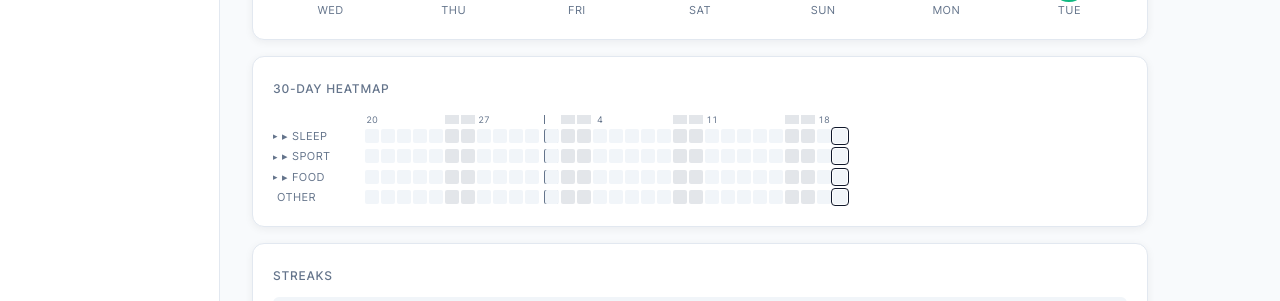
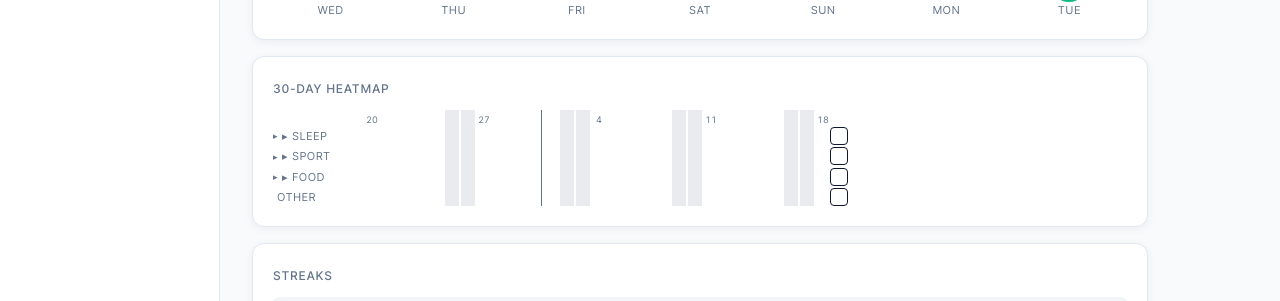
Before and after one commit to Goshamorq/health_app, a FastAPI app: page / in a window 1280 px wide. Shown: the part 409-710 px from the top of the page. Run offline with FastAPI, Linux system fonts and the light colour scheme; data comes from the database, SQL or seed files in the repository; data that the repository does not hold is empty; parts of the project's set-up code (start-up, migrations or seed data) failed here and were passed over.

Commit message:
Heatmap: full-height weekend stripe + 1px month line as one bg layer
Replaces the per-cell weekend tint (which only painted empty cells)
and the per-cell month-divider box-shadow (which read like a small
attached block) with a single absolutely-positioned background layer
under the heatmap rows:

  * <div.heatmap-bg> sits at top:0 bottom:0 left:92px and contains
    30 <span.heatmap-bg-col> cells matching the data columns. Weekend
    columns get a faint slate fill that now spans the full heatmap
    height — date strip, every pillar row, AND any expanded habit
    drilldown — visible behind every cell as one continuous rectangle.
  * Month boundaries become a 1px <span.heatmap-month-divider> in
    --muted, inserted between bg cells. align-self: stretch on the
    divider element makes it span the full bg-layer height, so the
    line crosses every row uninterrupted.
  * Foreground rows get z-index:1 + position:relative so they paint
    above the bg. Cells with no data are now `background: transparent`
    so the weekend rectangle reads through them; filled cells keep
    their pillar hue and naturally hide the stripe behind them.

Cells layer adds the same 1px divider element as an invisible spacer
at month boundaries so the columns of cells and bg stay aligned even
with the divider width factored in.

Old per-cell rules (is-weekend background, is-month-start margin +
box-shadow) deleted.

Co-Authored-By: Claude Opus 4.7 (1M context) <noreply@anthropic.com>

```diff
--- a/app/templates/dashboard.html
+++ b/app/templates/dashboard.html
@@ -71,16 +71,23 @@
     <section class="block">
         <span class="label-eyebrow">30-day heatmap</span>
         <div class="heatmap">
+            <div class="heatmap-bg" aria-hidden="true">
+                {% for m in heatmap_date_meta %}
+                {% if m.is_month_start %}<span class="heatmap-month-divider"></span>{% endif %}
+                <span class="heatmap-bg-col{% if m.is_weekend %} is-weekend{% endif %}"></span>
+                {% endfor %}
+            </div>
+
             <div class="heatmap-dates-row">
                 <span class="heatmap-dates-spacer"></span>
                 <div class="heatmap-dates">
                     {% for m in heatmap_date_meta %}
-                    <span class="heatmap-date-cell{% if m.is_weekend %} is-weekend{% endif %}{% if m.is_month_start %} is-month-start{% endif %}">
-                        {% if m.is_monday %}{{ m.day_of_month }}{% endif %}
-                    </span>
+                    {% if m.is_month_start %}<span class="heatmap-month-divider"></span>{% endif %}
+                    <span class="heatmap-date-cell">{% if m.is_monday %}{{ m.day_of_month }}{% endif %}</span>
                     {% endfor %}
                 </div>
             </div>
+
             {% for row in heatmap_rows %}
             <div class="heatmap-pillar" x-data="{open: false}">
                 <div class="heatmap-row">
@@ -93,8 +100,9 @@
                     {% endif %}
                     <div class="heatmap-cells">
                         {% for cell in row.cells %}
+                        {% if cell.is_month_start %}<span class="heatmap-month-divider"></span>{% endif %}
                         <a href="/?date={{ cell.date }}"
-                           class="heatmap-cell pillar-{{ row.pillar }} level-{{ cell.level }}{% if cell.is_viewed %} is-viewed{% endif %}{% if cell.is_weekend %} is-weekend{% endif %}{% if cell.is_month_start %} is-month-start{% endif %}"
+                           class="heatmap-cell pillar-{{ row.pillar }} level-{{ cell.level }}{% if cell.is_viewed %} is-viewed{% endif %}"
                            title="{{ cell.date }}: {{ row.pillar }} {{ cell.pct }}%"></a>
                         {% endfor %}
                     </div>
@@ -106,8 +114,9 @@
                         <span class="heatmap-habit-name" title="{{ habit.name }}">{{ habit.name }}</span>
                         <div class="heatmap-habit-cells">
                             {% for cell in habit.cells %}
+                            {% if cell.is_month_start %}<span class="heatmap-month-divider"></span>{% endif %}
                             <a href="/?date={{ cell.date }}"
-                               class="heatmap-cell is-habit pillar-{{ row.pillar }} {% if cell.done %}done{% else %}miss{% endif %}{% if cell.is_viewed %} is-viewed{% endif %}{% if cell.is_weekend %} is-weekend{% endif %}{% if cell.is_month_start %} is-month-start{% endif %}"
+                               class="heatmap-cell is-habit pillar-{{ row.pillar }} {% if cell.done %}done{% else %}miss{% endif %}{% if cell.is_viewed %} is-viewed{% endif %}"
                                title="{{ cell.date }}: {{ habit.name }} — {{ 'done' if cell.done else 'miss' }}"></a>
                             {% endfor %}
                         </div>
--- a/static/app.css
+++ b/static/app.css
@@ -604,11 +604,45 @@ fieldset legend {
 }
 
 .heatmap {
+    position: relative;
     display: flex;
     flex-direction: column;
     gap: 4px;
     margin-top: 12px;
 }
+/* Absolutely-positioned background layer spans the full heatmap height
+   (date strip + 4 pillar rows + any expanded drilldowns). Renders weekend
+   stripes behind the columns and a 1px line at month boundaries that
+   visually crosses every row. Sits below cells via z-index. */
+.heatmap-bg {
+    position: absolute;
+    top: 0; bottom: 0;
+    left: 92px;          /* matches 80px label + 12px gap on every row */
+    display: flex;
+    gap: 2px;
+    pointer-events: none;
+    z-index: 0;
+}
+.heatmap-bg-col {
+    width: 14px;
+    flex-shrink: 0;
+}
+.heatmap-bg-col.is-weekend { background: rgb(100 116 139 / 0.14); }
+.heatmap-bg .heatmap-month-divider {
+    width: 1px;
+    background: var(--muted);
+    align-self: stretch;
+    flex-shrink: 0;
+}
+/* Same divider element renders inside cell rows (date / pillar / habit) as
+   an invisible spacer so columns line up with the bg layer. */
+.heatmap-month-divider {
+    width: 1px;
+    flex-shrink: 0;
+    align-self: stretch;
+}
+/* Foreground rows sit above the bg. */
+.heatmap-dates-row, .heatmap-pillar { position: relative; z-index: 1; }
 .heatmap-dates-row {
     display: flex;
     align-items: end;
@@ -647,24 +681,11 @@ fieldset legend {
     gap: 2px;
     flex: 1;
 }
-/* Weekend tint on EMPTY pillar cells + miss habit cells. Colored cells keep
-   their pillar hue — the data signal dominates. */
-.heatmap-cell.is-weekend.level-0 { background: rgb(100 116 139 / 0.18); }
-.heatmap-cell.is-habit.is-weekend.miss { background: rgb(100 116 139 / 0.18); }
-.heatmap-date-cell.is-weekend { background: rgb(100 116 139 / 0.18); }
-/* Month-boundary: small gap + a thin 1px line in muted slate so it reads as
-   a divider, not as another tint band. Applied to all cell variants
-   (date / pillar / habit) so the column shift stays aligned. */
-.heatmap-cell.is-month-start,
-.heatmap-date-cell.is-month-start {
-    margin-left: 4px;
-    box-shadow: -1px 0 0 var(--muted);
-}
 .heatmap-cell {
     width: 14px;
     height: 14px;
     border-radius: 2px;
-    background: var(--surface-2);
+    background: transparent;
     flex-shrink: 0;
     transition: transform 100ms ease;
     border: 1px solid transparent;
@@ -705,7 +726,7 @@ fieldset legend {
 .heatmap-cell.is-habit.pillar-sport.done { background: rgb(var(--pillar-sport) / 0.30); }
 .heatmap-cell.is-habit.pillar-food.done  { background: rgb(var(--pillar-food)  / 0.30); }
 .heatmap-cell.is-habit.pillar-other.done { background: rgb(var(--pillar-other) / 0.30); }
-.heatmap-cell.is-habit.miss { background: var(--surface-2); }
+.heatmap-cell.is-habit.miss { background: transparent; }
 
 .heatmap-pillar { display: flex; flex-direction: column; gap: 3px; }
 .heatmap-pillar-toggle {
```
Also changed, not shown: .claude/settings.json.
